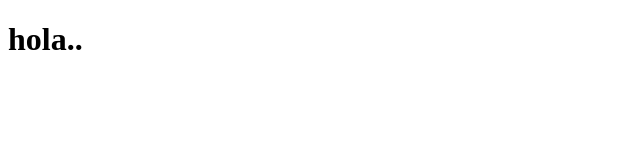
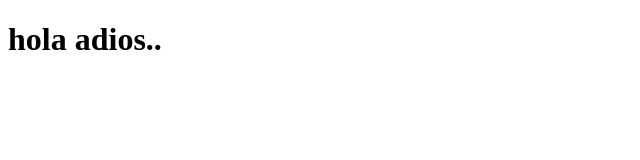
Before and after one commit to soniasancheztics/Proyecto3_Github, a plain HTML site: page index.html in a window 1280 px wide. Shown: the whole page, without its empty margins (0-640 px from the left). Drawn offline with Linux system fonts and the light colour scheme.

Commit message:
Update index.html

```diff
--- a/index.html
+++ b/index.html
@@ -7,6 +7,6 @@
     <title>Document</title>
 </head>
 <body>
-    <h1>hola..</h1>
+    <h1>hola adios..</h1>
 </body>
 </html>
```
